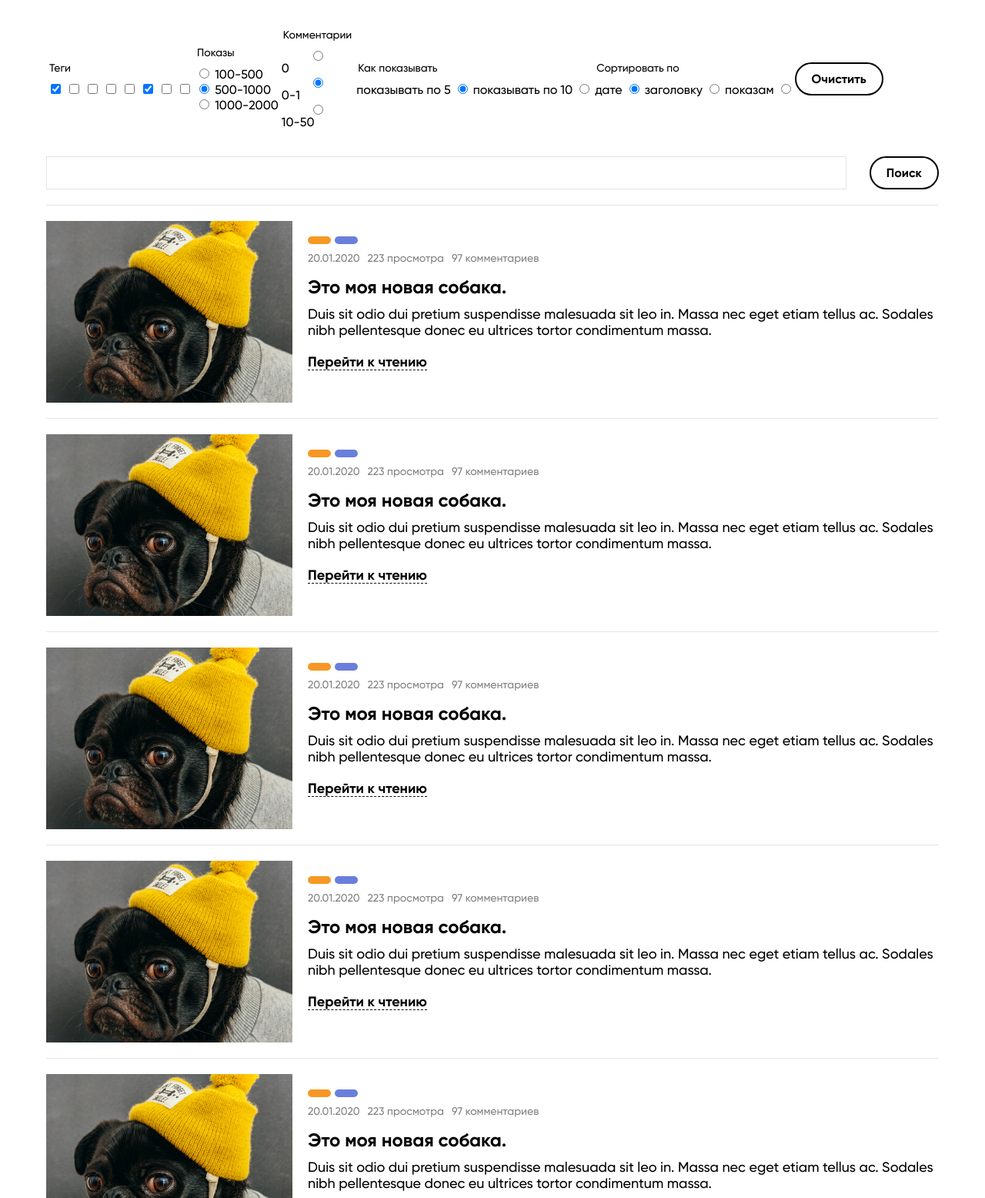
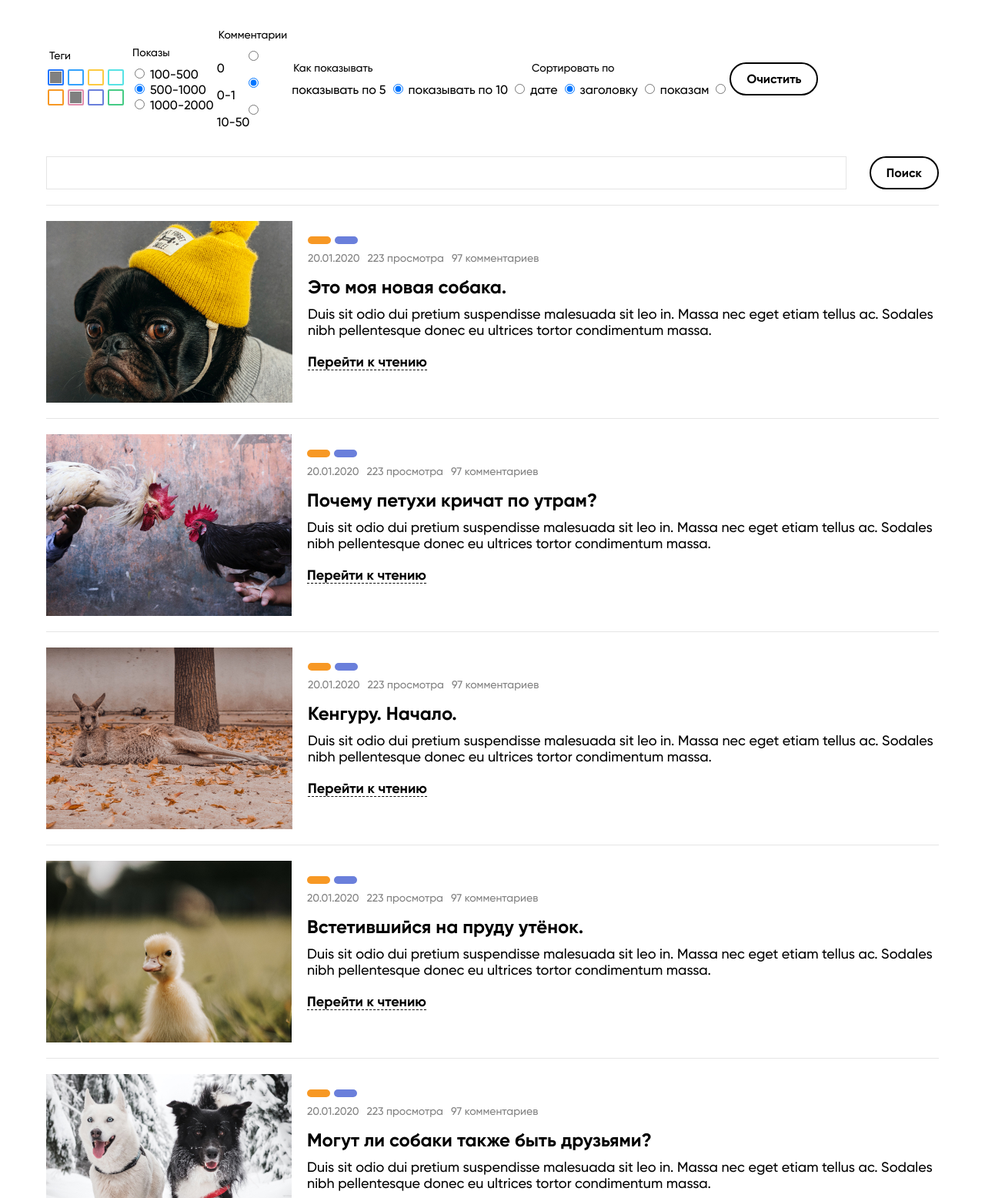
Before and after one commit to dl-academy-edu/ds-vershilkin-maksim-3, a website: page src/blog.html in a window 1280 px wide. Shown: the part 184-1740 px from the top of the page at 77% size. Drawn offline with nearby package versions, Linux system fonts and the light colour scheme; files that its build step writes are made by us from their sources.

Commit message:
Edited the page and styles of the blog page.

```diff
--- a/src/blog.html
+++ b/src/blog.html
@@ -54,14 +54,45 @@
 
               <div class="filter__settings-tags">
 
-                <input class="filter__settings-input filter__settings-input--tag" type="checkbox" name="tag-1" value="2176FF" checked>
-                <input class="filter__settings-input filter__settings-input--tag" type="checkbox" name="tag-2" value="33A1FD">
+                <input class="filter__settings-input filter__settings-input--tag" id="tags-tag-1" type="checkbox" name="tag-1" value="2176FF" checked>
+                <label class="filter__settings-label filter__settings-label--tag" for="tags-tag-1" name="tag-1">
+                  Цвет 1
+                </label>
+
+                <input class="filter__settings-input filter__settings-input--tag"  id="tags-tag-3" type="checkbox" name="tag-2" value="33A1FD">
+                <label class="filter__settings-label filter__settings-label--tag" for="tags-tag-2" name="tag-2">
+                  Цвет 2
+                </label>
+
                 <input class="filter__settings-input filter__settings-input--tag" type="checkbox" name="tag-3" value="FDCA40">
-                <input class="filter__settings-input filter__settings-input--tag" type="checkbox" name="tag-4" value="57E2E5">
+                <label class="filter__settings-label filter__settings-label--tag" for="tags-tag-3" name="tag-3">
+                  Цвет 3
+                </label>
+
+                <input class="filter__settings-input filter__settings-input--tag" id="tags-tag-4" type="checkbox" name="tag-4" value="57E2E5">
+                <label class="filter__settings-label filter__settings-label--tag" for="tags-tag-4" name="tag-4">
+                  Цвет 4
+                </label>
+
                 <input class="filter__settings-input filter__settings-input--tag" type="checkbox" name="tag-5" value="F79824">
+                <label class="filter__settings-label filter__settings-label--tag" for="tags-tag-5" name="tag-5">
+                  Цвет 5
+                </label>
+
                 <input class="filter__settings-input filter__settings-input--tag" type="checkbox" name="tag-6" value="E08DAC" checked>
+                <label class="filter__settings-label filter__settings-label--tag" for="tags-tag-6" name="tag-6">
+                  Цвет 6
+                </label>
+
                 <input class="filter__settings-input filter__settings-input--tag" type="checkbox" name="tag-7" value="6A7FDB">
+                <label class="filter__settings-label filter__settings-label--tag" for="tags-tag-7" name="tag-7">
+                  Цвет 7
+                </label>
+
                 <input class="filter__settings-input filter__settings-input--tag" type="checkbox" name="tag-8" value="45CB85">
+                <label class="filter__settings-label filter__settings-label--tag" for="tags-tag-8" name="tag-8">
+                  Цвет 8
+                </label>
 
               </div>
 
@@ -236,8 +267,7 @@
 
                 <picture class="articles__article-photo">
 
-                  <source media="(max-width:380px)" srcset="/imgs/img_article_1_phone.jpg, /imgs/img_article_1_phone.jpg 2x">
-                  <source media="(max-width:990px)" srcset="/imgs/img_article_1_tablet.jpg, /imgs/img_article_1_tablet.jpg 2x">
+                  <source media="(max-width:990px)" srcset="/imgs/img_article_1_mobile.jpg, /imgs/img_article_1_mobile.jpg 2x">
                   <img class="articles__article-image" srcset="/imgs/img_article_1.jpg, /imgs/img_article_1.jpg 2x" src="/imgs/img_article_1.jpg" alt="Мой пёс на стиле">
 
                 </picture>
@@ -301,9 +331,8 @@
 
                 <picture class="articles__article-photo">
 
-                  <source media="(max-width:380px)" srcset="/imgs/img_article_1_phone.jpg, /imgs/img_article_1_phone.jpg 2x">
-                  <source media="(max-width:990px)" srcset="/imgs/img_article_1_tablet.jpg, /imgs/img_article_1_tablet.jpg 2x">
-                  <img class="articles__article-image" srcset="/imgs/img_article_1.jpg, /imgs/img_article_1.jpg 2x" src="/imgs/img_article_1.jpg" alt="Мой пёс на стиле">
+                  <source media="(max-width:990px)" srcset="/imgs/img_article_2_mobile.jpg, /imgs/img_article_2_mobile.jpg 2x">
+                  <img class="articles__article-image" srcset="/imgs/img_article_2.jpg, /imgs/img_article_2.jpg 2x" src="/imgs/img_article_2.jpg" alt="Два петуха">
 
                 </picture>
 
@@ -338,7 +367,7 @@
                 </ul>
 
                 <h2 class="articles__article-title">
-                  Это моя новая собака.
+                  Почему петухи кричат по утрам?
                 </h2>
 
                 <p class="articles__article-text">
@@ -366,9 +395,8 @@
 
                 <picture class="articles__article-photo">
 
-                  <source media="(max-width:380px)" srcset="/imgs/img_article_1_phone.jpg, /imgs/img_article_1_phone.jpg 2x">
-                  <source media="(max-width:990px)" srcset="/imgs/img_article_1_tablet.jpg, /imgs/img_article_1_tablet.jpg 2x">
-                  <img class="articles__article-image" srcset="/imgs/img_article_1.jpg, /imgs/img_article_1.jpg 2x" src="/imgs/img_article_1.jpg" alt="Мой пёс на стиле">
+                  <source media="(max-width:990px)" srcset="/imgs/img_article_3_mobile.jpg, /imgs/img_article_3_mobile.jpg 2x">
+                  <img class="articles__article-image" srcset="/imgs/img_article_3.jpg, /imgs/img_article_3.jpg 2x" src="/imgs/img_article_3.jpg" alt="Лежащий кенгуру">
 
                 </picture>
 
@@ -403,7 +431,7 @@
                 </ul>
 
                 <h2 class="articles__article-title">
-                  Это моя новая собака.
+                  Кенгуру. Начало.
                 </h2>
 
                 <p class="articles__article-text">
@@ -431,9 +459,8 @@
 
                 <picture class="articles__article-photo">
 
-                  <source media="(max-width:380px)" srcset="/imgs/img_article_1_phone.jpg, /imgs/img_article_1_phone.jpg 2x">
-                  <source media="(max-width:990px)" srcset="/imgs/img_article_1_tablet.jpg, /imgs/img_article_1_tablet.jpg 2x">
-                  <img class="articles__article-image" srcset="/imgs/img_article_1.jpg, /imgs/img_article_1.jpg 2x" src="/imgs/img_article_1.jpg" alt="Мой пёс на стиле">
+                  <source media="(max-width:990px)" srcset="/imgs/img_article_4_mobile.jpg, /imgs/img_article_4_mobile.jpg 2x">
+                  <img class="articles__article-image" srcset="/imgs/img_article_4.jpg, /imgs/img_article_4.jpg 2x" src="/imgs/img_article_4.jpg" alt="Милая уточка">
 
                 </picture>
 
@@ -468,7 +495,7 @@
                 </ul>
 
                 <h2 class="articles__article-title">
-                  Это моя новая собака.
+                  Встетившийся на пруду утёнок.
                 </h2>
 
                 <p class="articles__article-text">
@@ -496,9 +523,8 @@
 
                 <picture class="articles__article-photo">
 
-                  <source media="(max-width:380px)" srcset="/imgs/img_article_1_phone.jpg, /imgs/img_article_1_phone.jpg 2x">
-                  <source media="(max-width:990px)" srcset="/imgs/img_article_1_tablet.jpg, /imgs/img_article_1_tablet.jpg 2x">
-                  <img class="articles__article-image" srcset="/imgs/img_article_1.jpg, /imgs/img_article_1.jpg 2x" src="/imgs/img_article_1.jpg" alt="Мой пёс на стиле">
+                  <source media="(max-width:990px)" srcset="/imgs/img_article_5_mobile.jpg, /imgs/img_article_5_mobile.jpg 2x">
+                  <img class="articles__article-image" srcset="/imgs/img_article_5.jpg, /imgs/img_article_5.jpg 2x" src="/imgs/img_article_5.jpg" alt="Две бегущих собаки">
 
                 </picture>
 
@@ -533,7 +559,7 @@
                 </ul>
 
                 <h2 class="articles__article-title">
-                  Это моя новая собака.
+                  Могут ли собаки также быть друзьями?
                 </h2>
 
                 <p class="articles__article-text">
@@ -561,6 +587,8 @@
 
   </main>
 
+  <include src="./src/sass/components/footer/footer.html"></include>
+
   <script type="module" src="./js/index.js"></script>
 
 </script>
--- a/src/js/index.js
+++ b/src/js/index.js
@@ -5,6 +5,6 @@ import {objects} from "./homework-3.js";
 document.addEventListener("DOMContentLoaded", () => {
 
   // numbers(50);
-  objects();
+  // objects();
 
 })
--- a/src/sass/pages/blog.scss
+++ b/src/sass/pages/blog.scss
@@ -89,6 +89,134 @@
       // Position
       display: flex;
       flex-flow: column;
+    }
+
+    &-tags {
+      // Position
+      position: relative;
+      display: grid;
+      grid-template-columns: auto auto auto auto;
+    }
+
+    &-label {
+
+      &--tag {
+        // Position
+        position: relative;
+        // Block model
+        width: 17px;
+        height: 17px;
+        margin: 0 5px 5px 0;
+        // Typography
+        font-size: 0;
+        // Stylization
+        border-radius: 2px;
+        border: solid 2px $color_black;
+
+        &::after {
+          // Position
+          content: '';
+          position: absolute;
+          top: 1px;
+          left: 1px;
+          // Block model
+          width: 15px;
+          height: 15px;
+          // Stylization
+          background-color: none;
+        }
+
+        &[name="tag-1"] {
+          // Stylization
+          border: solid 2px $color_tag-1;
+        }
+
+        &[name="tag-2"] {
+          // Stylization
+          border: solid 2px $color_tag-2;
+        }
+
+        &[name="tag-3"] {
+          // Stylization
+          border: solid 2px $color_tag-3;
+        }
+
+        &[name="tag-4"] {
+          // Stylization
+          border: solid 2px $color_tag-4;
+        }
+
+        &[name="tag-5"] {
+          // Stylization
+          border: solid 2px $color_tag-5;
+        }
+
+        &[name="tag-6"] {
+          // Stylization
+          border: solid 2px $color_tag-6;
+        }
+
+        &[name="tag-7"] {
+          // Stylization
+          border: solid 2px $color_tag-7;
+        }
+
+        &[name="tag-8"] {
+          // Stylization
+          border: solid 2px $color_tag-8;
+        }
+
+      }
+
+    }
+
+    &-input {
+
+      &--tag {
+        // Position
+        position: absolute;
+        top: 0;
+        left: 0;
+        // Block model
+        width: 21px;
+        height: 21px;
+        margin: 0;
+        z-index: 1;
+        // Stylization
+        opacity: 0;
+
+        &:hover {
+          // Stylization
+          cursor: pointer;
+        }
+
+        &:checked + .filter__settings-label--tag::after {
+          // Stylization
+          background-color: grey;
+        }
+
+        // &:active + .filter__settings-label--tag::after {
+        //   // Stylization
+        //   background-color: red;
+        // }
+
+        @for $i from 1 through 4 {
+          &[name="tag-#{$i}"] {
+            // Position
+            left: #{($i - 1) * 26}px;
+          }
+        }
+
+        @for $i from 5 through 8 {
+          &[name="tag-#{$i}"] {
+            // Position
+            top: 26px;
+            left: #{($i - 5) * 26}px;
+          }
+        }
+
+      }
+
     }
 
   }
```
